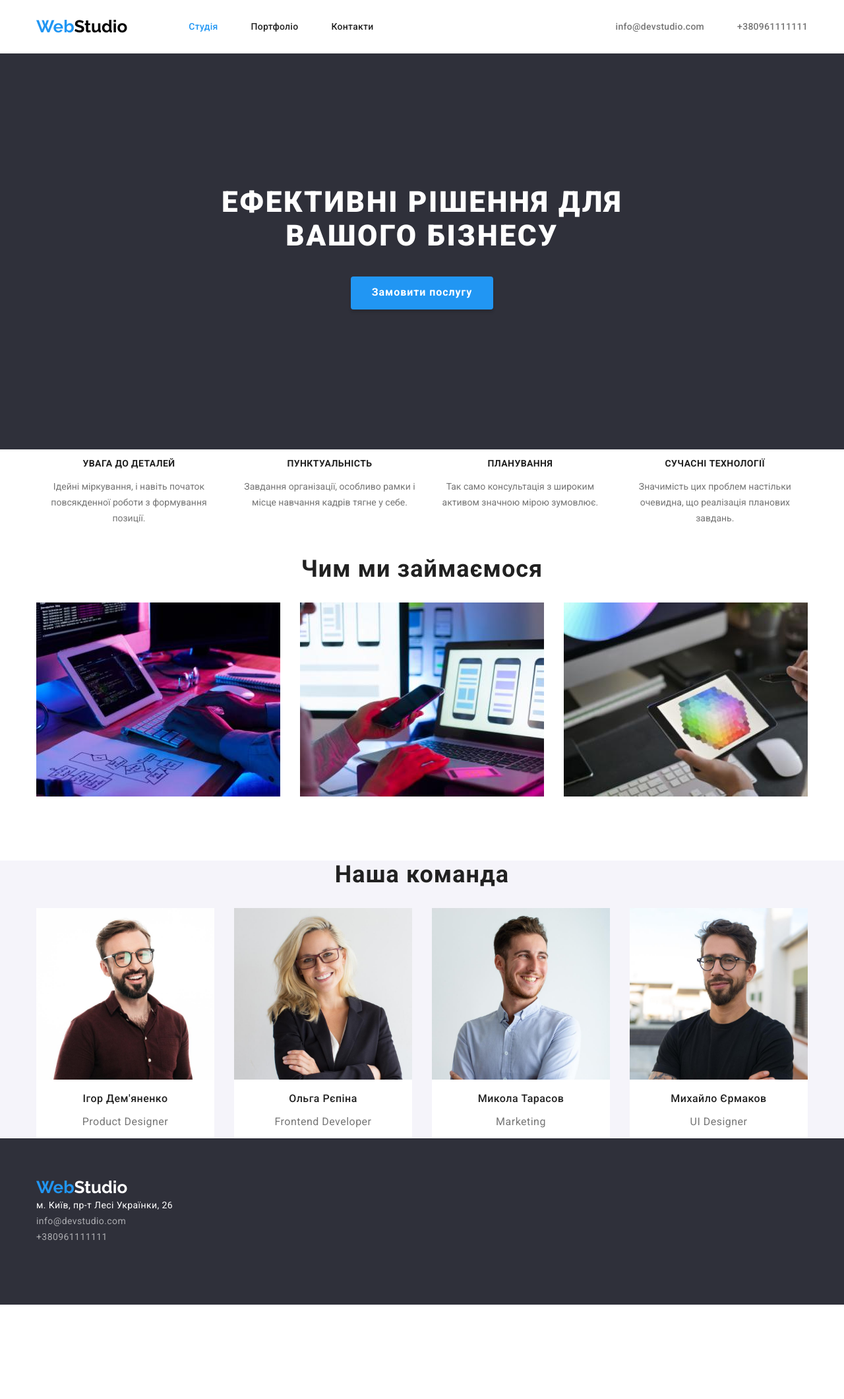
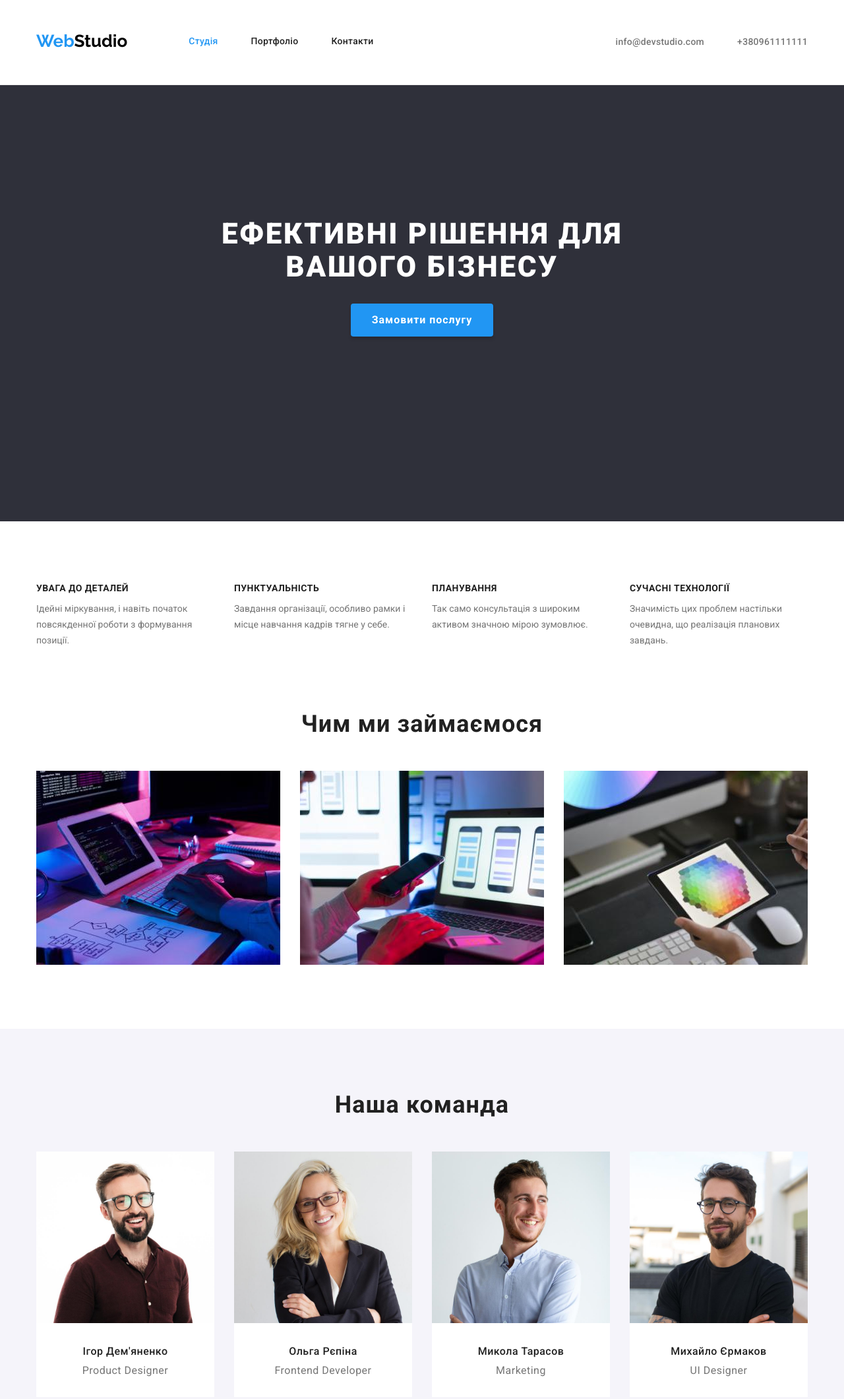
Before and after one commit to Ahamoth/goit-markup-hw-03, a plain HTML site: page index.html in a window 1280 px wide. Shown: the top 2120 px of the page at 66% size. Before the commit the page ends 1977 px from the top, so only its background shows below. Drawn offline with nearby package versions, Linux system fonts and the light colour scheme.

Commit message:
Add files via upload

```diff
--- a/index.html
+++ b/index.html
@@ -14,7 +14,7 @@
     <link rel="stylesheet" href="./styles/styles.css">
   </head>
   <body>
-    <header>
+    <header class="header-container">
       <div class="container header">
         <nav class="header">
           <a href="./index.html" class="logo">
@@ -37,9 +37,9 @@
       </div>
     </header>
     <main>
-      <section class="main">
-        <div class="container main-container">
-        <h1 class="main-title">Ефективні рішення для</br>вашого бізнесу</h1>
+      <section class="hero">
+        <div class="container">
+        <h1 class="hero-title">Ефективні рішення для</br>вашого бізнесу</h1>
         <button type="button" class="button">Замовити послугу</button>
       </div>
       </section>
@@ -47,27 +47,27 @@
           <h2 class="visually-hidden">Переваги</h2>
         <div class="container futures">
           <ul class="list list-futures">
-            <li>
+            <li class="list-text">
               <h3 class="title">Увага до деталей</h3>
               <p class="text">
                 Ідейні міркування, i навіть початок повсякденної роботи з
                 формування позиції.
               </p>
             </li>
-            <li>
+            <li class="list-text">
               <h3 class="title">Пунктуальність</h3>
               <p class="text">
                 Завдання організації, особливо рамки i місце навчання кадрів
                 тягне у себе.
               </p>
             </li>
-            <li>
+            <li class="list-text">
               <h3 class="title">Планування</h3>
               <p class="text">
                 Так само консультація з широким активом значною мірою зумовлює.
               </p>
             </li>
-            <li>
+            <li class="list-text">
               <h3 class="title">Сучасні технології</h3>
               <p class="text">
                 Значимість цих проблем настільки очевидна, що реалізація
@@ -119,8 +119,10 @@
               width="270"
               height="260"
             />
+            <div class="team-hero">
             <h3 class="name">Ігор Дем'яненко</h3>
             <p class="desk" lang="en">Product Designer</p>
+            </div>
           </li>
           <li class="badge">
             <img
@@ -129,8 +131,10 @@
               width="270"
               height="260"
             />
+            <div class="team-hero">
             <h3 class="name">Ольга Рєпіна</h3>
             <p class="desk" lang="en">Frontend Developer</p>
+            </div>
           </li>
           <li class="badge">
             <img
@@ -139,8 +143,10 @@
               width="270"
               height="260"
             />
+            <div class="team-hero">
             <h3 class="name">Микола Тарасов</h3>
             <p class="desk" lang="en">Marketing</p>
+            </div>
           </li>
           <li class="badge">
             <img
@@ -149,19 +155,23 @@
               width="270"
               height="260"
             />
+            <div class="team-hero">
             <h3 class="name">Михайло Єрмаков</h3>
             <p class="desk" lang="en">UI Designer</p>
+            </div>
           </li>
         </ul>
         </div>
      </section>
     </main>
     <footer class="footer">
-      <div class="container footer-container">
-      <a href="./index.html" class="logo">
+      <div class="container">
+      <div class="logo-footer">
+        <a href="./index.html" class="logo">
         <span class="logo-blue">Web</span
         ><span class="logo-white">Studio</span></a>
-      <address>
+        </div>
+      <address class="adress-list">
         <ul class="list">
           <li>
             <a
--- a/styles/styles.css
+++ b/styles/styles.css
@@ -12,6 +12,16 @@
   --secondary-font-color: #757575;
   --footer-color: #2f303a;
   --hover-color: #188ce8;
+}
+
+h1,
+h2,
+h3,
+p,
+ul {
+  margin-top: 0;
+  margin-bottom: 0;
+  padding: 0;
 }
 
 /* Global Styles */
@@ -40,25 +50,26 @@ body {
   width: 1200px;
   padding-left: 15px;
   padding-right: 15px;
-  padding-top: 0px;
-  padding-bottom: 0px;
   margin-right: auto;
   margin-left: auto;
   /* outline: 2px solid red;
   outline-offset: -2px; */
-  text-align: center;
 }
-
+.header-container {
+  border-bottom: 1px solid #ececec;
+}
 /* header-footer*/
 .header {
   color: var(--main-white);
   display: flex;
   justify-content: space-between;
   align-items: center;
+
+  padding-top: 24px;
+  padding-bottom: 25px;
 }
 .header-group {
   display: flex;
-  padding: 32px 0px;
   margin: 0px 0px 0px 93px;
   gap: 50px;
 }
@@ -75,6 +86,10 @@ body {
   text-decoration: none;
   font-weight: 700;
 }
+.logo-footer {
+  display: block;
+  margin-bottom: 20px;
+}
 
 .logo-blue {
   color: var(--hover-font-color);
@@ -86,6 +101,7 @@ body {
 
 .logo-white {
   color: var(--main-white);
+  margin-bottom: 20px;
 }
 
 .info {
@@ -129,14 +145,10 @@ body {
   color: var(--main-white);
   text-decoration: none;
   background: var(--footer-color);
-}
-.footer-container {
-  width: 1200px;
-  height: 252px;
-  text-align: left;
   padding-top: 60px;
   padding-bottom: 60px;
 }
+
 .adr {
   text-decoration: none;
   font-style: normal;
@@ -144,6 +156,10 @@ body {
   line-height: 1.71;
   letter-spacing: 0.03em;
   color: var(--main-white);
+}
+
+.adress-list :not(:last-child) {
+  margin-bottom: 9px;
 }
 
 .inf {
@@ -165,24 +181,20 @@ body {
 }
 
 /* main*/
-.main {
+.hero {
   color: var(--main-white);
   background: var(--main-dark);
-  display: flex;
-  flex-direction: column;
-}
-.main-container {
-  width: 1200px;
-  height: 600px;
+  padding-top: 200px;
+  padding-bottom: 280px;
 }
 
-.main-title {
+.hero-title {
   font-weight: 900;
   font-size: 44px;
   text-align: center;
   letter-spacing: 0.06em;
   text-transform: uppercase;
-  margin-top: 200px;
+  margin-bottom: 30px;
 }
 
 .button {
@@ -258,6 +270,7 @@ body {
   line-height: 1.14;
   letter-spacing: 0.03em;
   text-transform: uppercase;
+  margin-bottom: 10px;
 }
 
 .text {
@@ -267,19 +280,27 @@ body {
 
 .futures {
   background: var(--main-white);
+  padding-top: 94px;
+  padding-bottom: 94px;
 }
 .futures-foto {
-  margin-bottom: 94px;
+  padding-bottom: 94px;
 }
+
 .list-futures {
   display: flex;
   gap: 30px;
+}
+.list-text {
+  width: 270px;
 }
 .post {
   font-weight: 700;
   font-size: 36px;
   line-height: 1.17;
   letter-spacing: 0.03em;
+  text-align: center;
+  margin-bottom: 50px;
 }
 
 .service {
@@ -289,12 +310,19 @@ body {
 
 .team {
   background: var(--main-team);
-  padding: 0px;
+  padding-top: 94px;
+  padding-bottom: 94px;
 }
 .team-list {
   display: flex;
   justify-content: space-between;
 }
+.team-hero {
+  padding-top: 30px;
+  padding-bottom: 30px;
+  text-align: center;
+}
+
 .badge {
   background: var(--main-white);
 }
@@ -315,6 +343,7 @@ body {
   font-size: 16px;
   line-height: 1.19;
   letter-spacing: 0.03em;
+  padding-bottom: 10px;
 }
 
 .production {
@@ -322,6 +351,7 @@ body {
   font-size: 18px;
   letter-spacing: 0.06em;
   color: var(--main-font-color);
+  margin-bottom: 4px;
 }
 
 .note {
@@ -329,6 +359,9 @@ body {
   font-size: 16px;
   letter-spacing: 0.03em;
   color: var(--secondary-font-color);
+}
+.prod-note {
+  margin: 20px 24px;
 }
 .works {
   display: flex;
@@ -341,3 +374,7 @@ body {
   height: 404px;
   border: 1px solid #eeeeee;
 }
+
+.section {
+  padding: 94px 0;
+}
```
Also changed, not shown: portfolio.html (+25 -5 lines).
